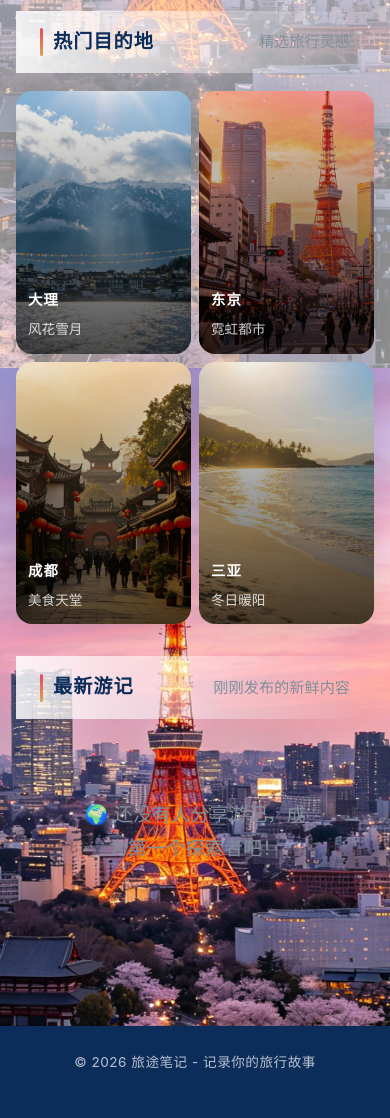
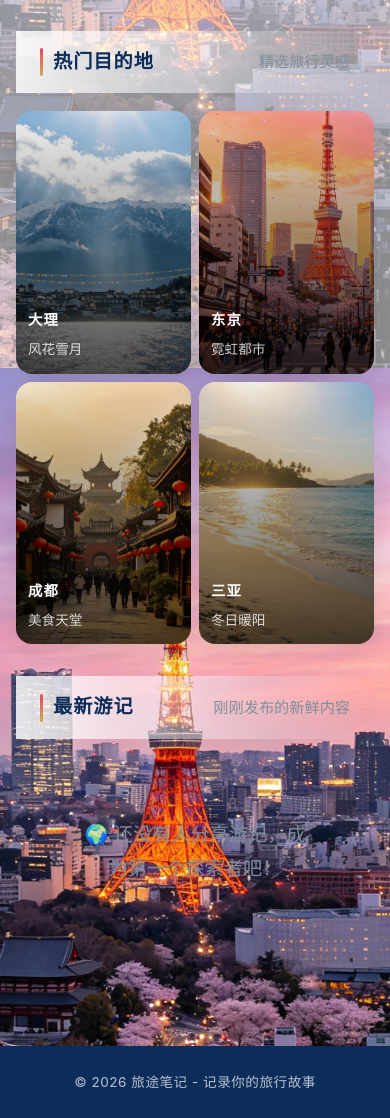
Before and after one commit to hhy1221/travel-diary, a Node server app: page / in a window 390 px wide. Shown: the part 476-1594 px from the top of the page. Before the commit the page ends 1545 px from the top, so only its background shows below. Run offline with Node 20, Linux system fonts and the light colour scheme; data comes from the database, SQL or seed files in the repository; data that the repository does not hold is empty; some libraries are stand-ins or nearby versions.

Commit message:
增加页面顶部间距：卡片不再紧贴导航栏 桌面30px/平板24px/手机20px

```diff
--- a/第六次实验/public/css/style.css
+++ b/第六次实验/public/css/style.css
@@ -185,7 +185,7 @@
 .main-content {
   max-width: 1300px;
   margin: 0 auto;
-  padding: 0 48px 80px;
+  padding: 30px 48px 80px;
 }
 
 /* ===== 横幅区域 (Hero) ===== */
@@ -659,7 +659,7 @@
 @media (max-width: 1024px) {
   .navbar { padding: 0 28px; }
   .nav-menu { gap: 20px; }
-  .main-content { padding: 0 28px 60px; }
+  .main-content { padding: 24px 28px 60px; }
   .hero-slideshow { margin: 10px 0 40px; min-height: 50vh; border-radius: var(--radius); }
   .hero-content h1 { font-size: 2.8rem; }
   .hero-content p { font-size: 1.1rem; }
@@ -709,7 +709,7 @@
   .search-bar input { padding: 10px 0; font-size: 0.9rem; }
   .search-bar button { padding: 10px 18px; font-size: 0.85rem; }
 
-  .main-content { padding: 0 16px 50px; }
+  .main-content { padding: 20px 16px 50px; }
 
   .hero-slideshow {
     min-height: 45vh;
```
